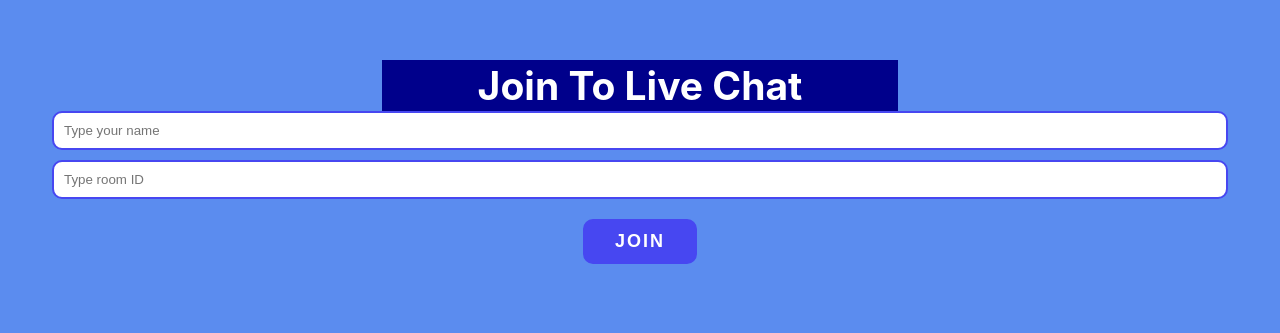
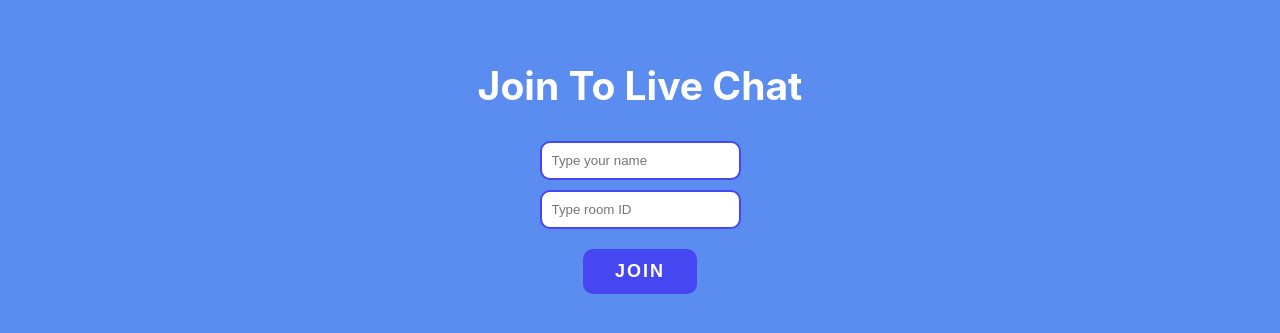
Before and after one commit to napostolova/Chat-app, a React (Create React App) app: page / in a window 1280 px wide. Shown: the part 233-566 px from the top of the page. Built offline with nearby package versions, Linux system fonts and the light colour scheme; no server answers.

Commit message:
Styles changes

```diff
--- a/src/components/chat/Chat.js
+++ b/src/components/chat/Chat.js
@@ -27,7 +27,7 @@ function Chat({ socket, username, room }) {
 
     return (
         <section className={styles["chat-window"]}>
-            <h2>Live Chat</h2>
+            <h2 className={styles.heading}>Live Chat</h2>
             <section className={styles["chat-body"]}>
                 {messageList.map((messageContent) => {
                     return (
@@ -48,6 +48,7 @@ function Chat({ socket, username, room }) {
             </section>
             <section className={styles["chat-footer"]}>
                 <input type="text" placeholder="Type a message..."
+                className={styles['input-message']}
                     value={currentMessage}
                     onChange={(event) => { setCurrentMessage(event.target.value) }} />
                 <button onClick={sendMessage}><span class="material-symbols-outlined">
--- a/src/components/chat/Chat.module.css
+++ b/src/components/chat/Chat.module.css
@@ -8,7 +8,7 @@
     background-color: #5b8cef;
 }
 
-h2 {
+.heading {
     margin: 0;
     width: 40vw;
     background-color: darkblue;
@@ -31,7 +31,7 @@ h2 {
     border: 2px solid darkblue;
 }
 
-input {
+.input-message {
     width: 90%;
     padding: 10px;
 }
```
